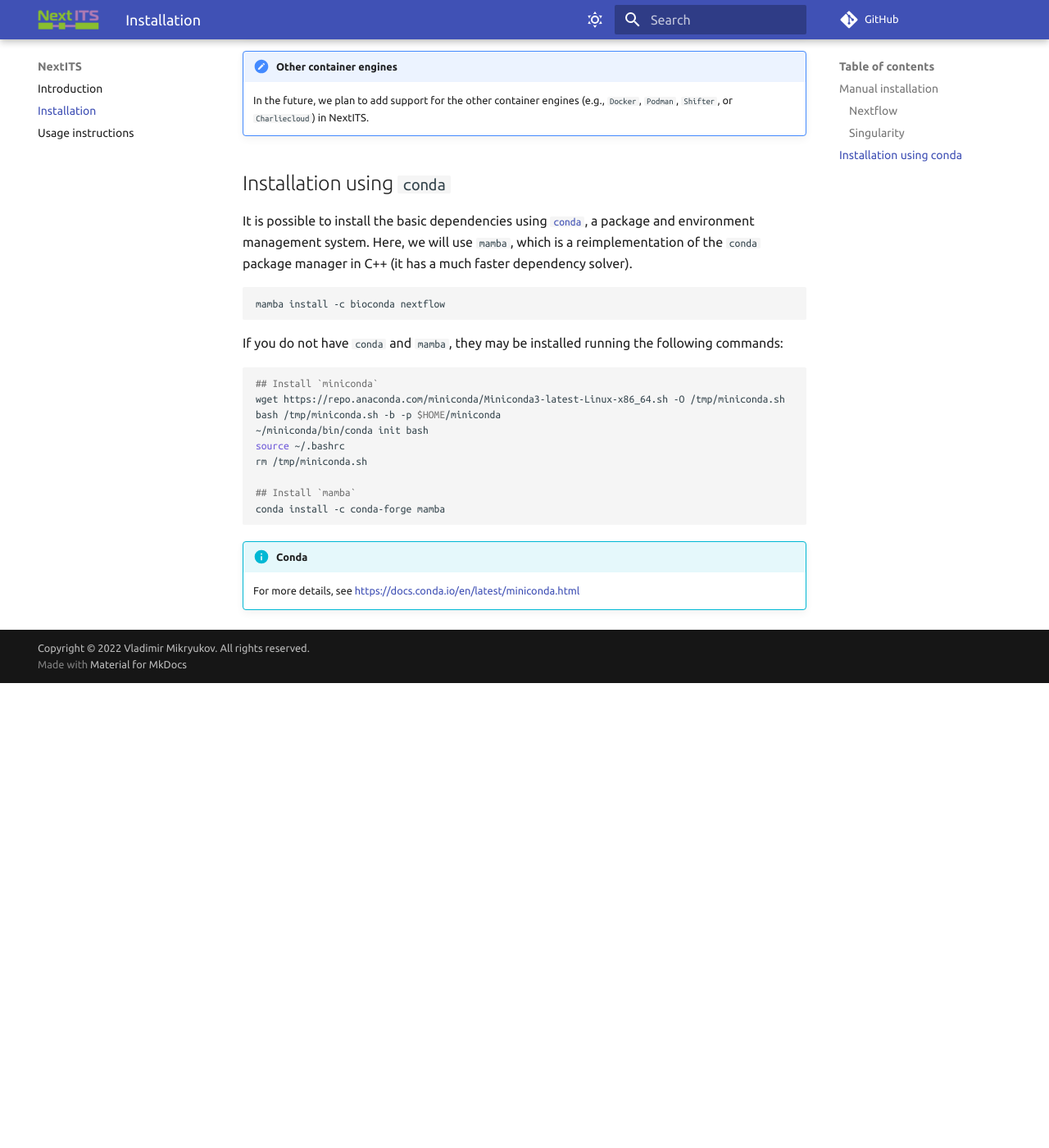
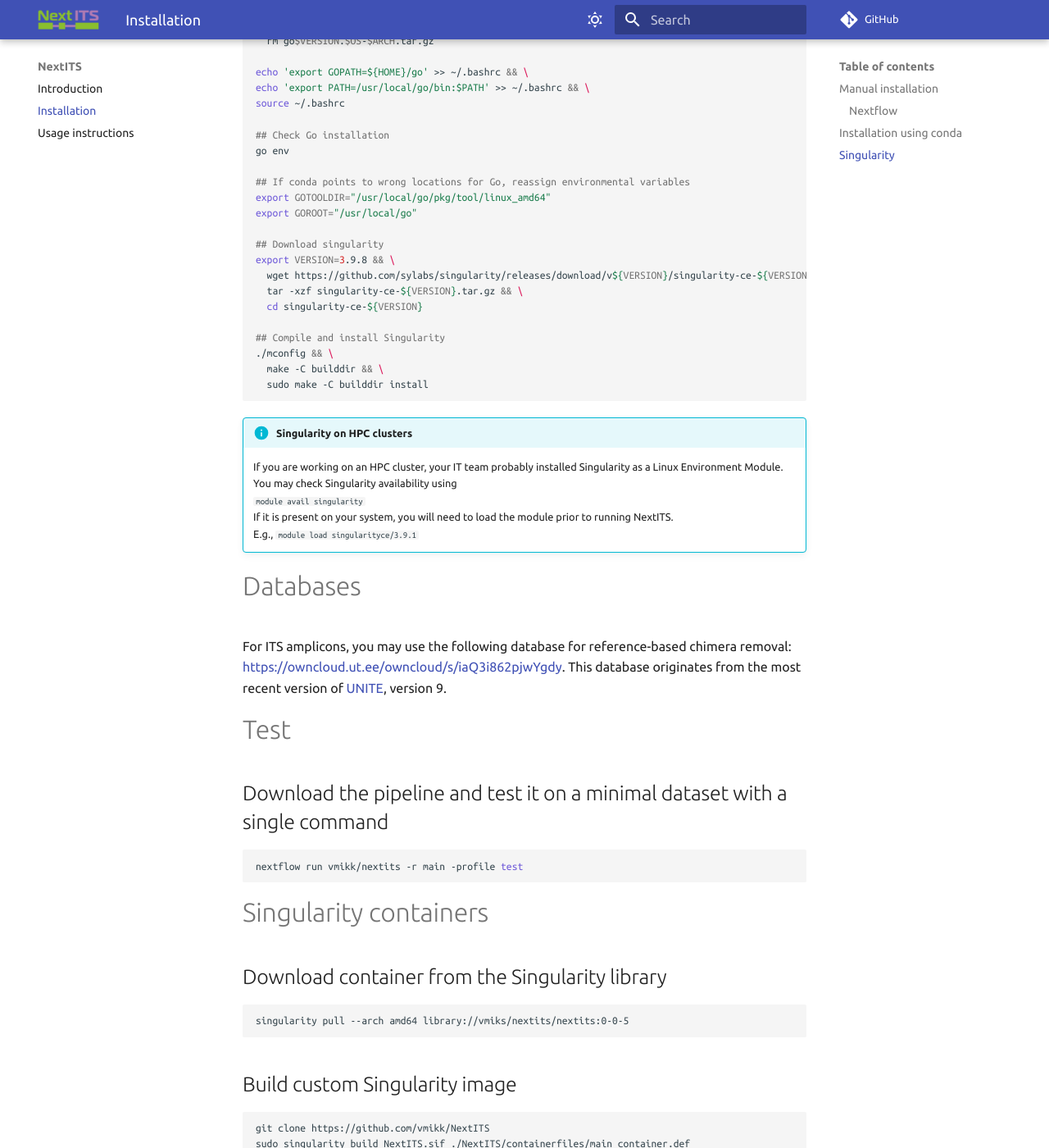
Before and after one commit to Next-ITS/nextits.github.io, an MkDocs documentation site: the page built from docs/installation.md, in a window 1280 px wide and 1400 px high, scrolled down 1841 px. Shown: the whole window at 82% size. Built offline with MkDocs 1.6.1 and Material for MkDocs 9.7.7, drawn with Linux system fonts in a browser that asks for light colours; comment, search, counter and statistics services are not loaded; before the commit the page ends 2674 px from its top, so only the background shows below that; some of the changed text lies outside the part shown.

Commit message:
upd installation

````diff
--- a/docs/installation.md
+++ b/docs/installation.md
@@ -34,14 +34,45 @@
 sdk install java 17.0.6-amzn
 ```
 
+Then, install Nextflow:
+
 ```bash
 wget -qO- https://get.nextflow.io | bash
 chmod +x ./nextflow
 mkdir -p ~/bin & mv ./nextflow ~/bin/
 ```
 
+## Installation using `conda`
 
-### [`Singularity`](https://sylabs.io/docs/)
+It is possible to install the basic dependencies using [`conda`](https://docs.conda.io/en/latest/),
+a package and environment management system. Here, we will use `mamba`,
+which is a reimplementation of the `conda` package manager in C++
+(it has a much faster dependency solver).
+
+``` bash
+mamba install -c bioconda nextflow
+```
+
+If you do not have `conda` and `mamba`, they may be installed running the following commands:
+
+``` bash
+## Install `miniconda`
+wget https://repo.anaconda.com/miniconda/Miniconda3-latest-Linux-x86_64.sh -O /tmp/miniconda.sh
+bash /tmp/miniconda.sh -b -p $HOME/miniconda
+~/miniconda/bin/conda init bash
+source ~/.bashrc
+rm /tmp/miniconda.sh
+
+## Install `mamba`
+conda install -c conda-forge mamba
+```
+
+!!! info "Conda"
+    For more details, see [https://docs.conda.io/en/latest/miniconda.html](https://docs.conda.io/en/latest/miniconda.html)
+
+
+
+## [`Singularity`](https://sylabs.io/docs/)
 
 To install Singularity on Debian-based systems (including Ubuntu), run:
 
@@ -89,34 +120,39 @@
     E.g., ```module load singularityce/3.9.1```
 
 
+# Databases
+
+For ITS amplicons, you may use the following database for reference-based chimera removal:
+[https://owncloud.ut.ee/owncloud/s/iaQ3i862pjwYgdy](https://owncloud.ut.ee/owncloud/s/iaQ3i862pjwYgdy).
+This database originates from the most recent version of [UNITE](https://unite.ut.ee/index.php), version 9.
+
+# Test
+
+## Download the pipeline and test it on a minimal dataset with a single command
+
+``` bash
+nextflow run vmikk/nextits -r main -profile test
+```
+
+
+# Singularity containers
+
+## Download container from the Singularity library
+
+``` bash
+singularity pull --arch amd64 library://vmiks/nextits/nextits:0-0-5
+```
+
+## Build custom Singularity image
+
+``` bash
+git clone https://github.com/vmikk/NextITS
+sudo singularity build NextITS.sif ./NextITS/containerfiles/main_container.def
+```
+
+
+# Other container engines
+
 !!! note "Other container engines"
      In the future, we plan to add support for the other container engines
-     (e.g., `Docker`, `Podman`, `Shifter`, or `Charliecloud`) in NextITS.
-
-## Installation using `conda`
-
-It is possible to install the basic dependencies using [`conda`](https://docs.conda.io/en/latest/),
-a package and environment management system. Here, we will use `mamba`,
-which is a reimplementation of the `conda` package manager in C++
-(it has a much faster dependency solver).
-
-``` bash
-mamba install -c bioconda nextflow
-```
-
-If you do not have `conda` and `mamba`, they may be installed running the following commands:
-
-``` bash
-## Install `miniconda`
-wget https://repo.anaconda.com/miniconda/Miniconda3-latest-Linux-x86_64.sh -O /tmp/miniconda.sh
-bash /tmp/miniconda.sh -b -p $HOME/miniconda
-~/miniconda/bin/conda init bash
-source ~/.bashrc
-rm /tmp/miniconda.sh
-
-## Install `mamba`
-conda install -c conda-forge mamba
-```
-
-!!! info "Conda"
-    For more details, see [https://docs.conda.io/en/latest/miniconda.html](https://docs.conda.io/en/latest/miniconda.html)
+     (e.g., `Podman`, `Shifter`, or `Charliecloud`) in NextITS.
````
